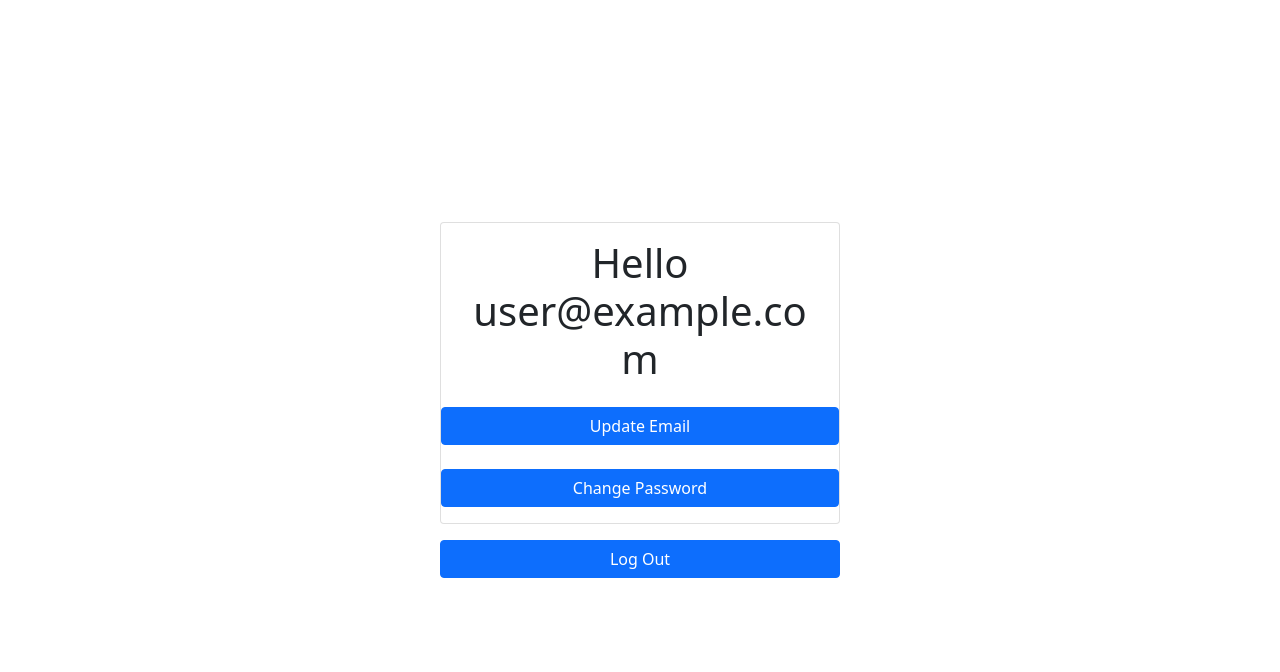
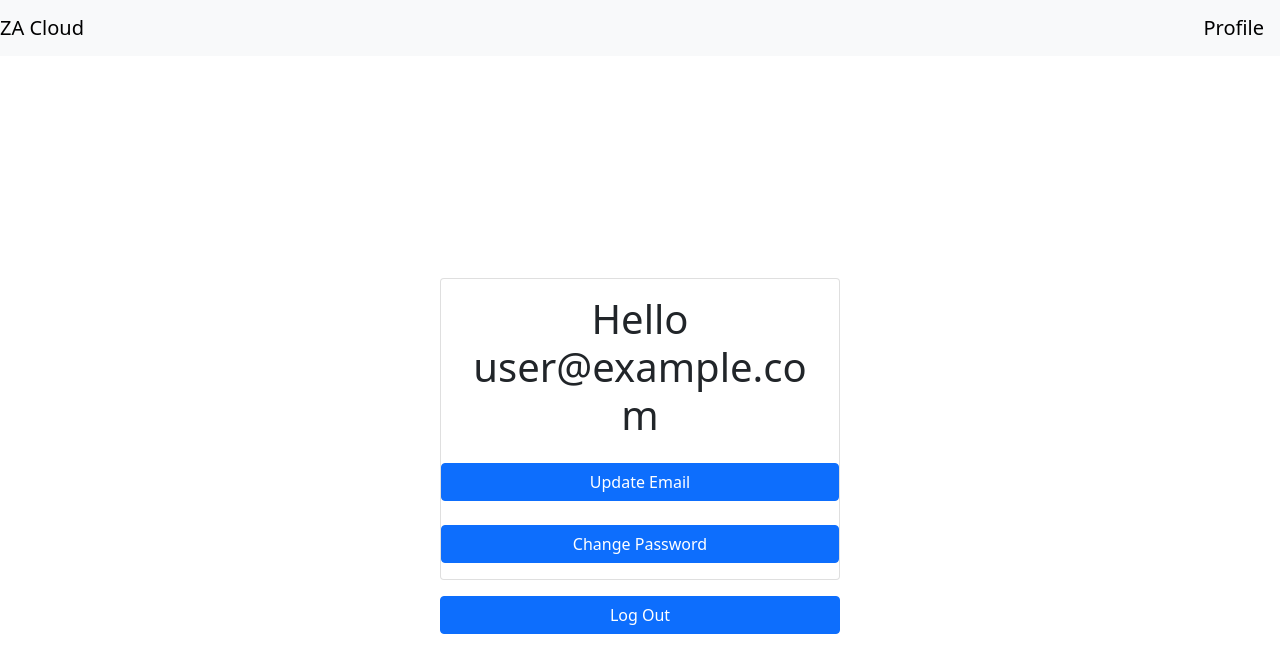
Before and after one commit to ZimmAgu/storage-cloud, a React (Create React App) app: page /user_profile in a window 1280 px wide. Shown: the top 672 px of the page. Built offline with nearby package versions, Linux system fonts and the light colour scheme; no server answers; sample sign-in values are in the browser's storage.

Commit message:
File addition button added and navigation bar added to user profile page

```diff
--- a/src/AuthComponents/UserProfile.js
+++ b/src/AuthComponents/UserProfile.js
@@ -1,10 +1,18 @@
+// React Imports
 import React from 'react'
-
-import { useAuthContext } from '../Firebase/authorization'
 import { Button, Card } from 'react-bootstrap'
 import { Link, useHistory } from 'react-router-dom'
 import 'bootstrap/dist/css/bootstrap.min.css';
+
+// AuthComponents Imports
 import CenteredContainer from './CenteredContainer'
+
+// Firebase Imports
+import { useAuthContext } from '../Firebase/authorization'
+
+// Storage Cloud Imports
+import NavigationBar  from '../StorageCloud/NavigationBar'
+
 
 function UserProfile() {
     const {currentUser, logUserOut} = useAuthContext()
@@ -19,6 +27,7 @@ function UserProfile() {
 
     return (
         <>
+            <NavigationBar />
             {currentUser &&
                 <CenteredContainer>
                         <Card>
--- /dev/null
+++ b/src/Files/AddFileButton.js
@@ -0,0 +1,18 @@
+import React from 'react'
+import { FontAwesomeIcon } from '@fortawesome/react-fontawesome'
+import { faFileUpload } from '@fortawesome/free-solid-svg-icons'
+
+function AddFileButton({ currentFolder }) {
+    return (
+        <label className="btn btn-outline-primary" style={{marginRight: '1em'}}>
+            <FontAwesomeIcon icon={faFileUpload}/>
+            <input
+                type="file"
+                style={{position: "absolute", right: "25000000%", opacity: "0"}}
+            />
+        </label>
+
+    )
+}
+
+export default AddFileButton
--- a/src/StorageCloud/Dashboard.js
+++ b/src/StorageCloud/Dashboard.js
@@ -3,14 +3,19 @@ import React from 'react'
 import { Container } from 'react-bootstrap'
 import { useParams, useLocation } from "react-router-dom";
 
-// Storage Cloud Imports
-import AddFolderButton from '../Folders/AddFolderButton'
-import NavigationBar from './NavigationBar'
+// Files Imports
+import AddFileButton from '../Files/AddFileButton';
 
 // Folders Imports
 import { FolderUseLogic} from '../Folders/FolderUseLogic'
 import Folder from '../Folders/Folder'
 import Breadcrumbs from '../Folders/Breadcrumbs';
+
+// Storage Cloud Imports
+import AddFolderButton from '../Folders/AddFolderButton'
+import NavigationBar from './NavigationBar'
+
+
 
 
 function Dashboard() {
@@ -30,6 +35,7 @@ function Dashboard() {
             <Container fluid>
                 <div className='d-flex mt-2'>
                     <Breadcrumbs currentFolder={folder}/>
+                    <AddFileButton />
                     <AddFolderButton currentFolder={folder}/>
                 </div>
                 {childFolders.length > 0 && (
```
